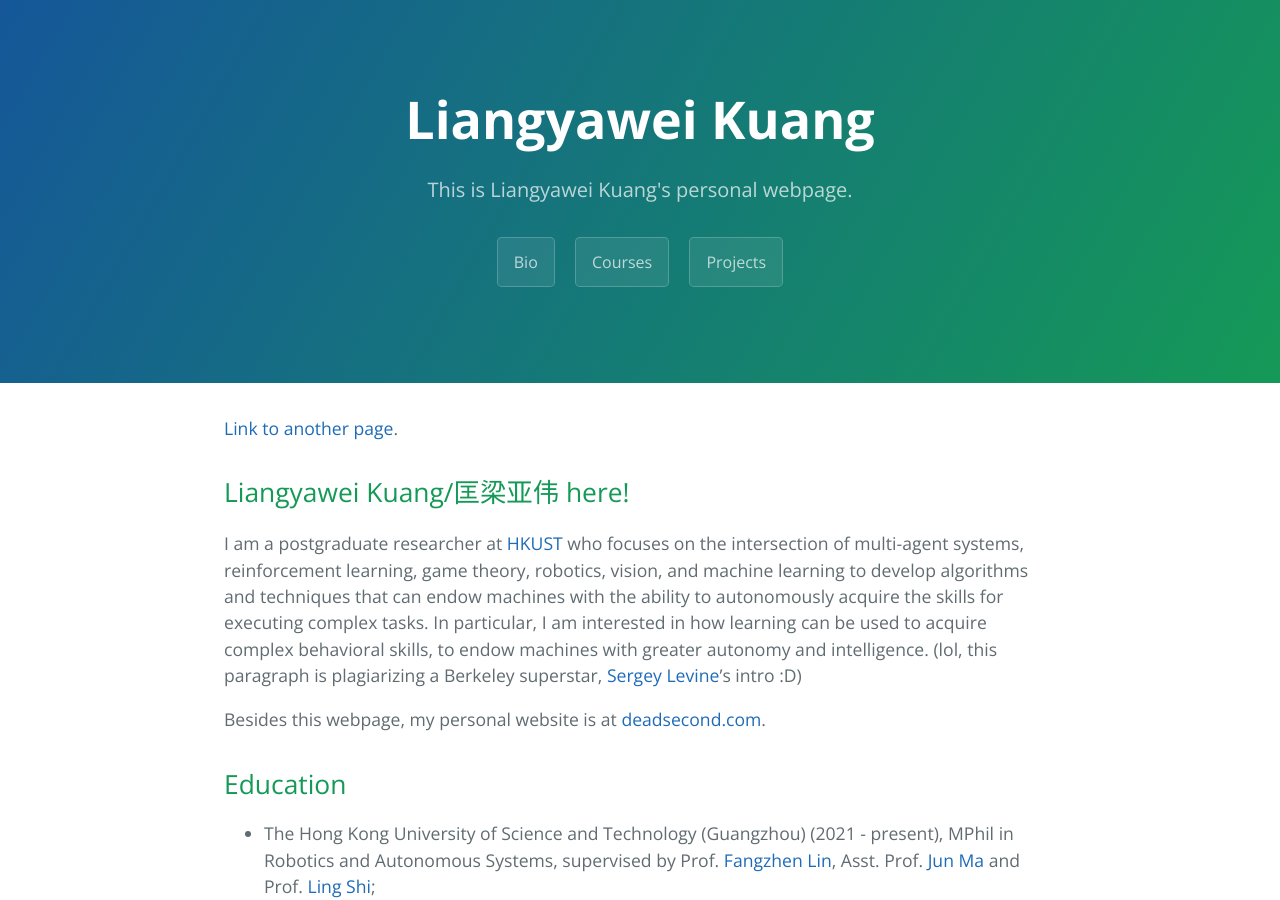
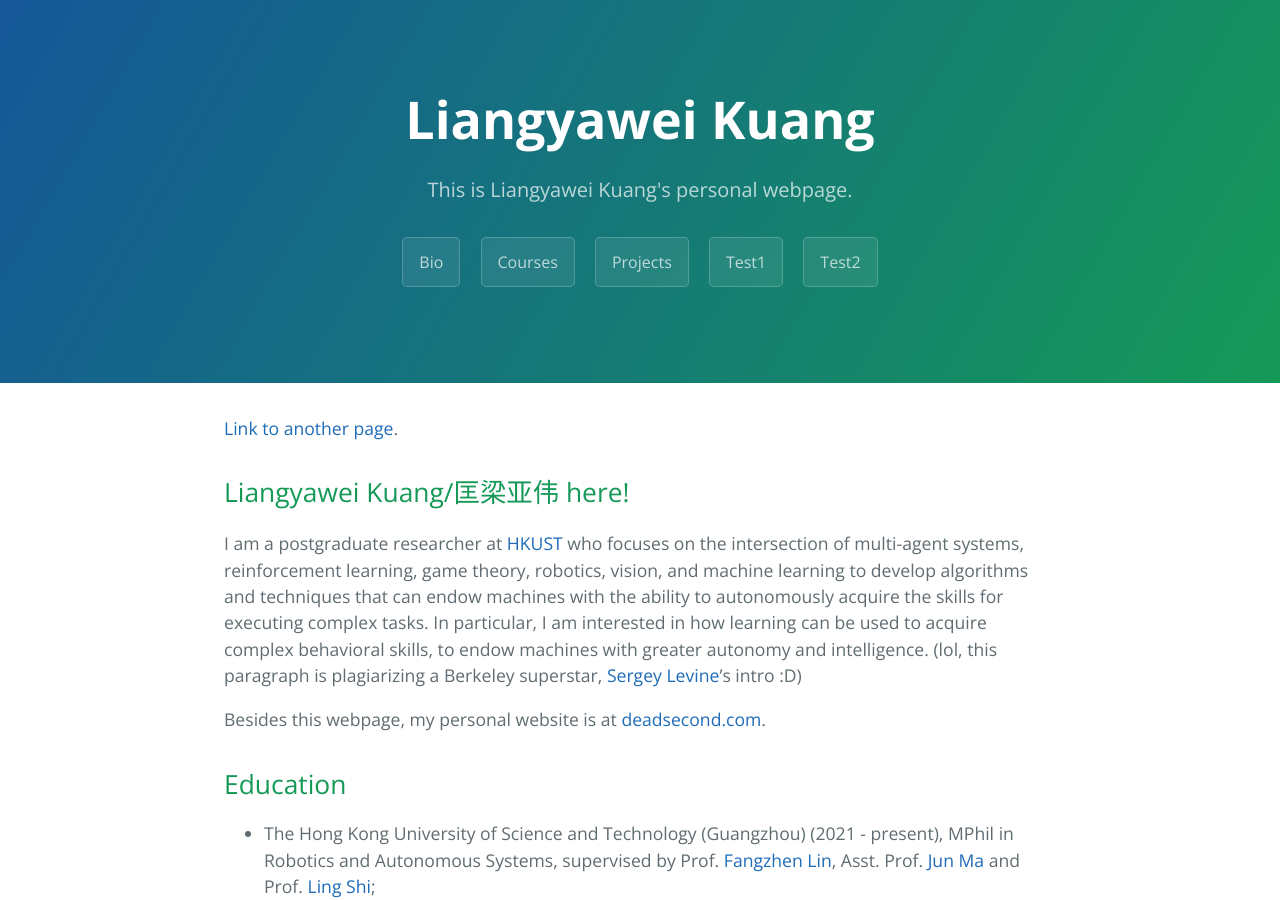
Before and after one commit to klyw1998/LiangyaweiKuang, a Jekyll site: the page built from index.md, in a window 1280 px wide and 900 px high. Built offline with Jekyll 4.4.1, drawn with Linux system fonts in a browser that asks for light colours; our own code applies the rules of GitHub Pages for plain Markdown files.

Commit message:
Update default.html

```diff
--- a/_layouts/default.html
+++ b/_layouts/default.html
@@ -22,6 +22,8 @@
       <a href="./index.html" class="btn">Bio</a>
       <a href="./page1.html" class="btn">Courses</a>
       <a href="./page2.html" class="btn">Projects</a>
+      <a href="./_pages/page1.html" class="btn">Test1</a>
+      <a href="./_pages/page2.html" class="btn">Test2</a>
 
       {% if site.github.is_project_page %}
         <a href="{{ site.github.repository_url }}" class="btn">View on GitHub</a>
```
